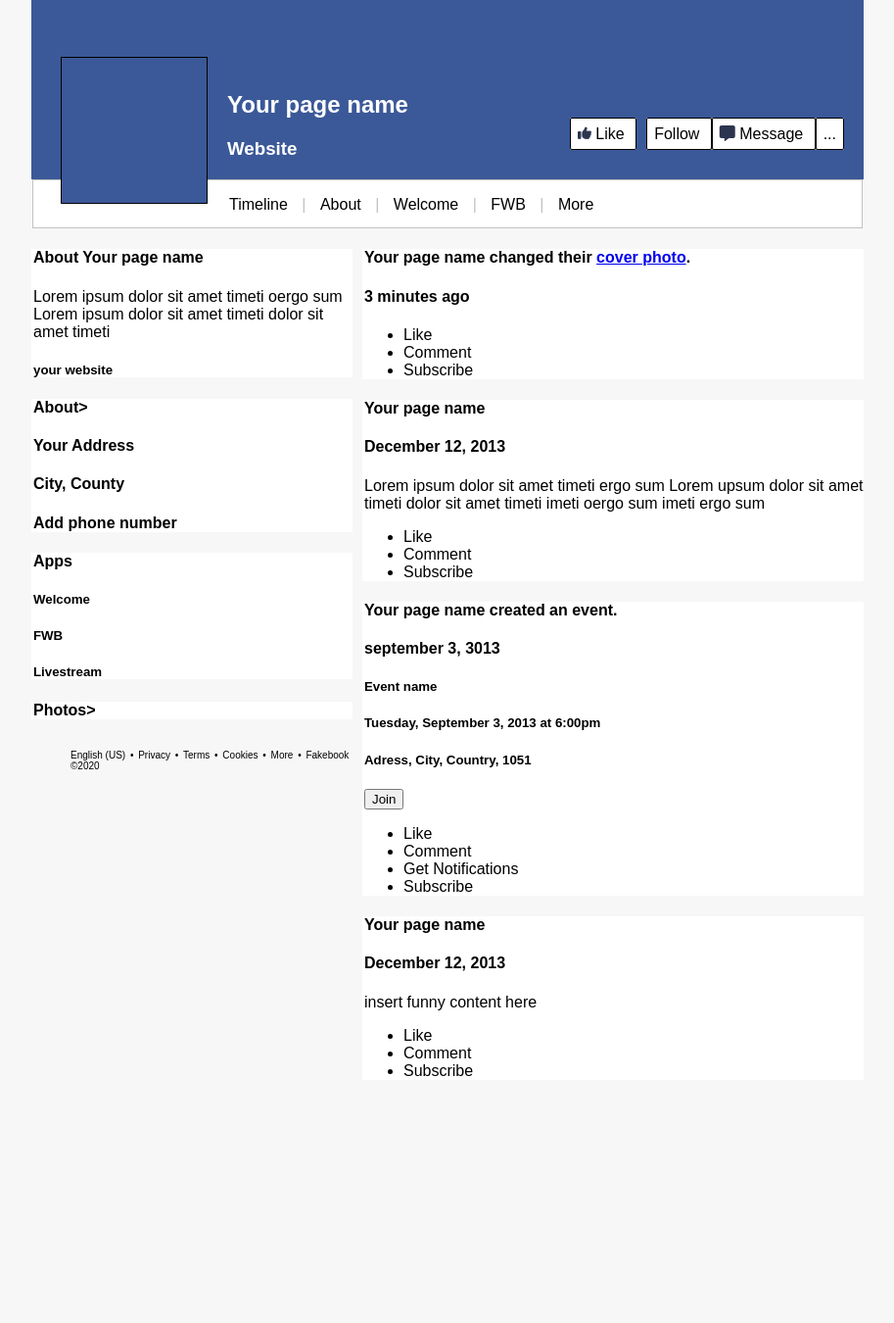
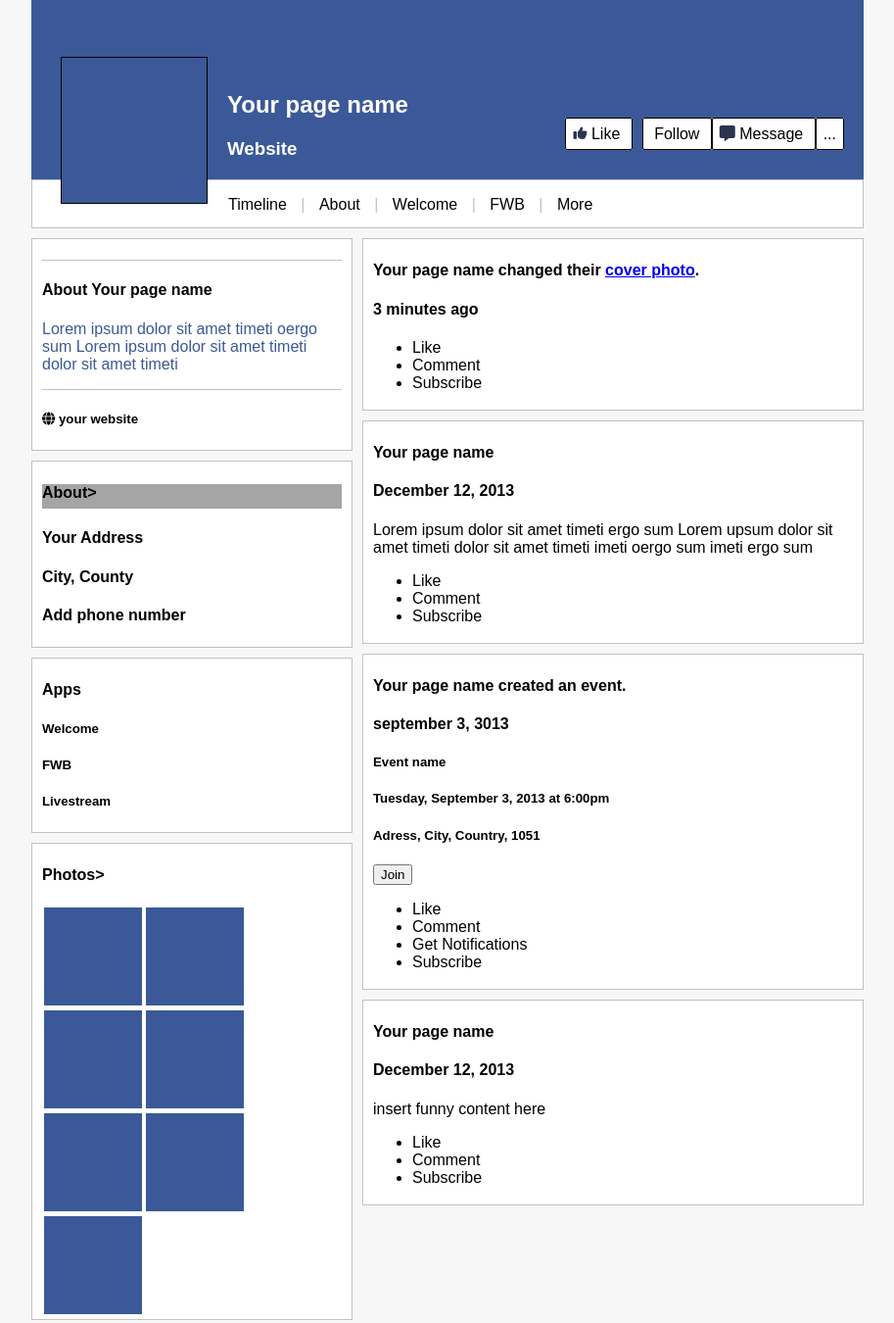
Before and after one commit to R3dThorn/Social-Mockup, a plain HTML site: page index.html in a window 1280 px wide. Shown: the part 175-1525 px from the top of the page at 98% size, without its empty margins (183-1096 px from the left). Before the commit the page ends 1293 px from the top, so only its background shows below. Drawn offline with Linux system fonts and the light colour scheme.

Commit message:
final product/too lazy to style everything

```diff
--- a/assets/styles.css
+++ b/assets/styles.css
@@ -47,13 +47,11 @@ header{
 #like-button{
     margin-right: 10px;
 }
-#follow{
-    text-align: center;
-}
+.nav-bar span{color: #2C354F;}
 /* for the under profile pic nav bar */
 .bot{
     background-color: white;
-    width: 848px;
+    width: 850px;
     height: 50px;
     border: 1px solid rgba(131, 131, 131, 0.5);
     margin: 0 auto;
@@ -72,7 +70,7 @@ header{
 }
 /* column styling */
 .row{
-    margin: 0 auto;
+    margin: 10px auto 0;
     width: 850px;
 }
 .column{
@@ -93,8 +91,34 @@ header{
 }
 .info-block{
     background-color: #ffffff;
-    padding-left: 2px;
-    margin-bottom: 2px;
+    padding: 2px 10px;
+    margin-bottom: 10px;
+    border: 1px solid rgba(131, 131, 131, 0.5);
+    overflow: hidden;
+}
+#blank-space{
+    height:20px;
+    border-bottom: 1px solid rgba(131, 131, 131, 0.5);}
+.info-block article{
+    border-bottom: 1px solid rgba(131, 131, 131, 0.5);
+}
+#randomly-blue-text{
+    color: #3b5998;
+}
+.about-bar{
+    background-color: rgb(165, 165, 165);
+    width: auto;
+    height: 25px;
+    margin: 0;
+}
+/* blue "photos" in the photo tab, left column */
+.blank-blue {
+    width: 100px;
+    height: 100px;
+    background-color: #3b5998;
+    position: relative;
+    float: left;
+    margin: 2px 2px 3px;
 }
 /* copyright bar underneath left column */
 .copyright{
@@ -107,5 +131,5 @@ header{
 }
 .copyright li:not(:last-child):after{
     content: " •";
-    padding: 2px;
+    padding-right: 2px;
 }
--- a/index.html
+++ b/index.html
@@ -18,12 +18,12 @@
                 <div class="social">
                     <ul class="nav-bar">
                         <li id="like-button">
-                            <span style="color: #2C354F;"><i class="fas fa-thumbs-up fa-sm" aria-hidden="true"></i>
+                            <span><i class="fas fa-thumbs-up fa-sm" aria-hidden="true"></i>
                             </span> Like
                         </li>
-                        <li id="follow"> Follow </li>
+                        <li>&nbsp;Follow </li>
                         <li>
-                            <span style="color: #2C354F"><i class="fas fa-comment-alt"></i></span> Message
+                            <span><i class="fas fa-comment-alt"></i></span> Message
                         </li>
                         <li> ... </li>
                     </ul>
@@ -44,11 +44,12 @@
         <div class="row">
             <div class="column" id="left">
                 <section class="info-block">
-                    <div>
+                    <article>
+                        <div id="blank-space"></div>
                         <h4>About Your page name</h4>
-                        <p>Lorem ipsum dolor sit amet timeti oergo sum Lorem ipsum dolor sit amet timeti dolor sit amet timeti</p>
-                    </div>
-                    <h5>your website</h5>
+                        <p  id="randomly-blue-text">Lorem ipsum dolor sit amet timeti oergo sum Lorem ipsum dolor sit amet timeti dolor sit amet timeti</p>
+                    </article>
+                    <h5><i class="fas fa-globe"></i> your website</h5>
                 </section>
                 <section class="info-block">
                     <div class="about-bar">
@@ -74,6 +75,7 @@
                 </section>
                 <section class="info-block">
                     <h4>Photos<span>&gt;</span></h4>
+                    <section>
                         <div class="blank-blue"></div>
                         <div class="blank-blue"></div>
                         <div class="blank-blue"></div>
@@ -81,6 +83,7 @@
                         <div class="blank-blue"></div>
                         <div class="blank-blue"></div>
                         <div class="blank-blue"></div>
+                    </section>
                 </section>
                 <ul class="copyright">
                     <li>English (US)</li>
```
Lines whose indentation alone changed are shown as unchanged.
